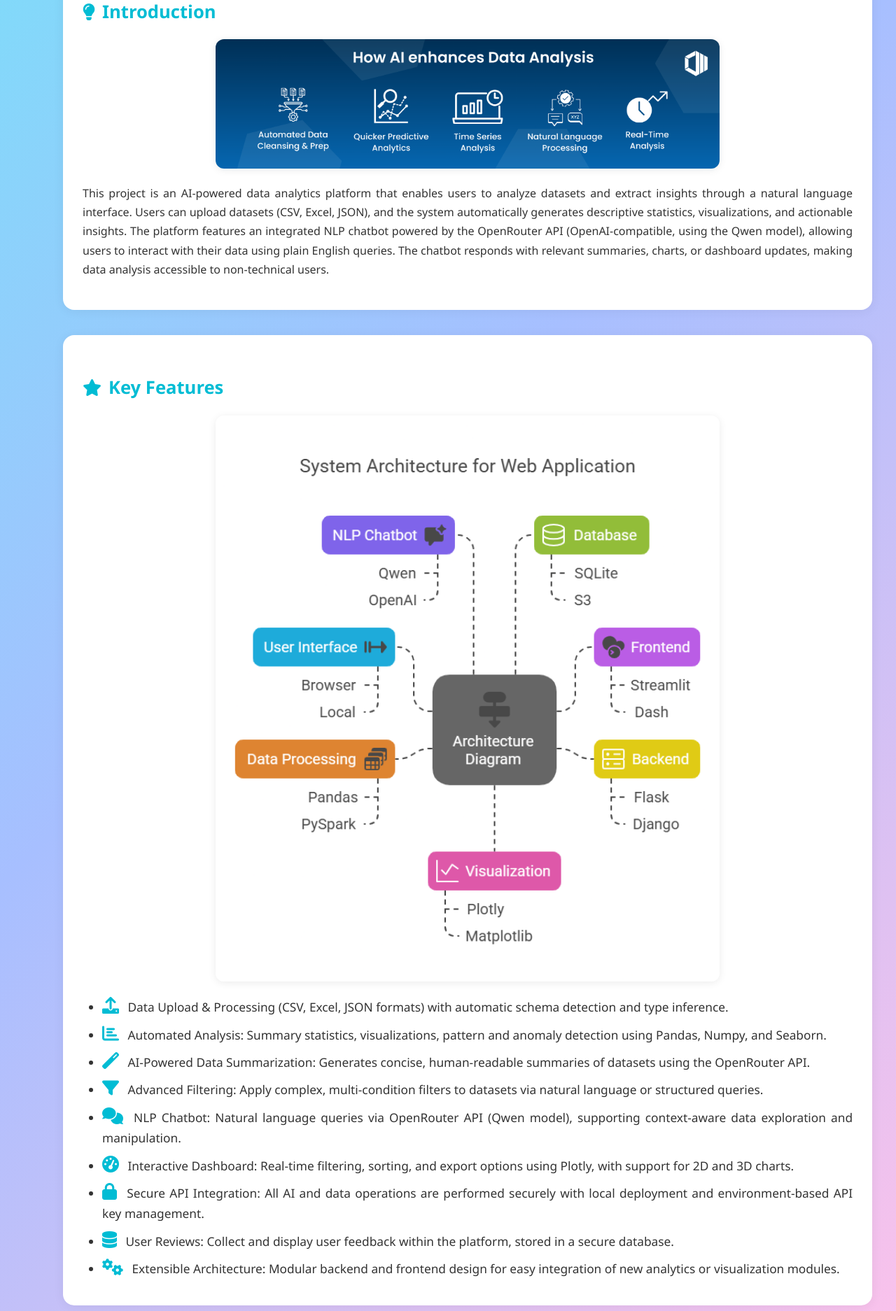
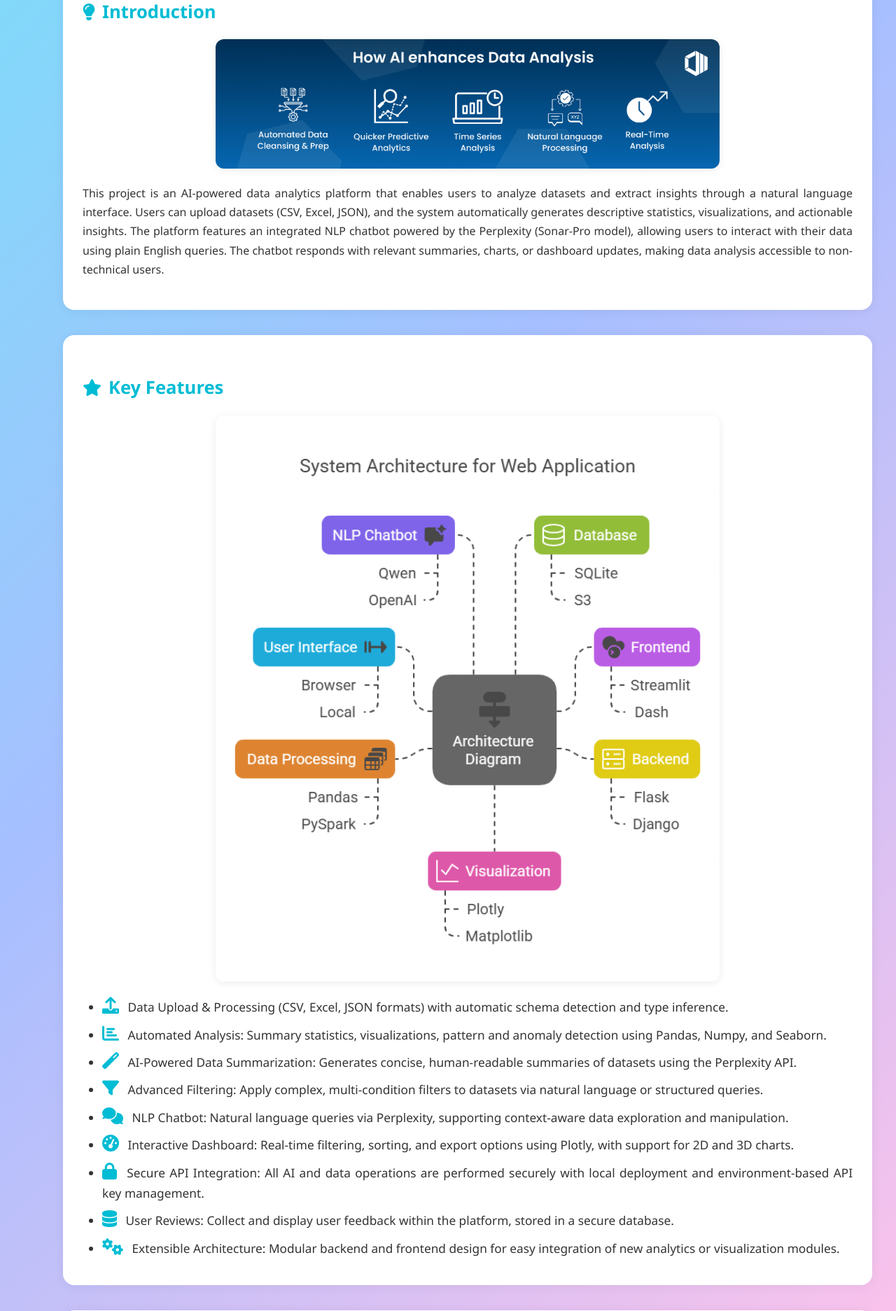
Before and after one commit to Waqar-Wani/Automatic-Data-Analytics-with-NLP, a Flask app: page /about-project in a window 1280 px wide. Shown: the part 677-2551 px from the top of the page at 70% size. Run offline with Flask 3, Linux system fonts and the light colour scheme.

Commit message:
Perplexity Doc update

```diff
--- a/backend/templates/about_project.html
+++ b/backend/templates/about_project.html
@@ -26,7 +26,7 @@
     <section class="about-section-card">
         <h2><i class="fas fa-lightbulb icon"></i> Introduction</h2>
         <img class="about-section-img" src="{{ url_for('static', filename='images/intro.jpg') }}" alt="Data Analysis">
-        <p>This project is an AI-powered data analytics platform that enables users to analyze datasets and extract insights through a natural language interface. Users can upload datasets (CSV, Excel, JSON), and the system automatically generates descriptive statistics, visualizations, and actionable insights. The platform features an integrated NLP chatbot powered by the OpenRouter API (OpenAI-compatible, using the Qwen model), allowing users to interact with their data using plain English queries. The chatbot responds with relevant summaries, charts, or dashboard updates, making data analysis accessible to non-technical users.</p>
+        <p>This project is an AI-powered data analytics platform that enables users to analyze datasets and extract insights through a natural language interface. Users can upload datasets (CSV, Excel, JSON), and the system automatically generates descriptive statistics, visualizations, and actionable insights. The platform features an integrated NLP chatbot powered by the Perplexity (Sonar-Pro model), allowing users to interact with their data using plain English queries. The chatbot responds with relevant summaries, charts, or dashboard updates, making data analysis accessible to non-technical users.</p>
     </section>
     <!-- Key Features Section -->
     <section class="about-section-card">
@@ -35,9 +35,9 @@
         <ul class="about-features-list">
             <li><i class="fas fa-upload icon"></i> Data Upload & Processing (CSV, Excel, JSON formats) with automatic schema detection and type inference.</li>
             <li><i class="fas fa-chart-bar icon"></i> Automated Analysis: Summary statistics, visualizations, pattern and anomaly detection using Pandas, Numpy, and Seaborn.</li>
-            <li><i class="fas fa-magic icon"></i> AI-Powered Data Summarization: Generates concise, human-readable summaries of datasets using the OpenRouter API.</li>
+            <li><i class="fas fa-magic icon"></i> AI-Powered Data Summarization: Generates concise, human-readable summaries of datasets using the Perplexity API.</li>
             <li><i class="fas fa-filter icon"></i> Advanced Filtering: Apply complex, multi-condition filters to datasets via natural language or structured queries.</li>
-            <li><i class="fas fa-comments icon"></i> NLP Chatbot: Natural language queries via OpenRouter API (Qwen model), supporting context-aware data exploration and manipulation.</li>
+            <li><i class="fas fa-comments icon"></i> NLP Chatbot: Natural language queries via Perplexity, supporting context-aware data exploration and manipulation.</li>
             <li><i class="fas fa-tachometer-alt icon"></i> Interactive Dashboard: Real-time filtering, sorting, and export options using Plotly, with support for 2D and 3D charts.</li>
             <li><i class="fas fa-lock icon"></i> Secure API Integration: All AI and data operations are performed securely with local deployment and environment-based API key management.</li>
             <li><i class="fas fa-database icon"></i> User Reviews: Collect and display user feedback within the platform, stored in a secure database.</li>
@@ -69,7 +69,7 @@
     <section class="about-section-card">
         <h2><i class="fas fa-cogs icon"></i> Proposed Solution</h2>
         <ul>
-            <li>AI-Powered Natural Language Querying: Enables users to interact with datasets using plain English, powered by OpenRouter API (Qwen model) for context-aware data analysis and filtering.</li>
+            <li>AI-Powered Natural Language Querying: Enables users to interact with datasets using plain English, powered by Perplexity for context-aware data analysis and filtering.</li>
             <li>Automated Data Analysis & Visualization: Instantly generates descriptive statistics, advanced visualizations (2D/3D), and actionable insights using Pandas, Numpy, Plotly, and Seaborn.</li>
             <li>Secure Local Data Processing: All data operations and AI queries are performed on the user's local environment, ensuring privacy and compliance for sensitive datasets.</li>
             <li>Modular & Extensible Architecture: Backend and frontend are designed for easy integration of new analytics modules, visualization types, or external APIs.</li>
@@ -82,7 +82,7 @@
         <ul>
             <li>Enable Seamless Data Upload and Processing</li>
             <li>Provide Automated Insights and Visualizations</li>
-            <li>Integrate NLP-Based Querying Capabilities (OpenRouter API, Qwen)</li>
+            <li>Integrate NLP-Based Querying Capabilities (Perplexity API, Sonar- Pro)</li>
             <li>Ensure Data Privacy and Security</li>
             <li>Support Domain-Specific Use Cases</li>
             <li>Promote Scalability and Flexibility</li>
@@ -97,13 +97,13 @@
             <li><b>Backend:</b> Flask REST API with modular blueprints for NLP, reviews, and data processing. Handles authentication, session management, and secure API key usage.</li>
             <li><b>Data Processing:</b> Pandas and Numpy for schema inference, data cleaning, normalization, and advanced multi-condition filtering. Supports CSV, Excel, and JSON formats.</li>
             <li><b>Analytics Engine:</b> Plotly and Seaborn for generating interactive 2D/3D charts, anomaly detection, and exportable visualizations. Supports real-time dashboard updates.</li>
-            <li><b>NLP Chatbot:</b> OpenRouter API (Qwen model) for context-aware natural language queries, filter extraction, and AI-powered data summarization. Integrates securely with backend for data-driven responses.</li>
+            <li><b>NLP Chatbot:</b> Perplexity for context-aware natural language queries, filter extraction, and AI-powered data summarization. Integrates securely with backend for data-driven responses.</li>
             <li><b>Database:</b> SQLite (default, via SQLAlchemy ORM) for user reviews and session data, with optional support for PostgreSQL and MongoDB for scalability and backup.</li>
             <li><b>Frontend:</b> Flask (Jinja2 templates), HTML, CSS, JavaScript - File upload, dashboards, chatbot UI</li>
             <li><b>Backend:</b> Flask - API handling, authentication, data processing</li>
             <li><b>Data Processing:</b> Pandas, Numpy - Cleaning, preprocessing</li>
             <li><b>Analytics Engine:</b> Plotly, Seaborn - Visualizations, anomaly detection</li>
-            <li><b>NLP Chatbot:</b> OpenRouter API (Qwen model) - Query interpretation and data interaction</li>
+            <li><b>NLP Chatbot:</b> Perplexity - Query interpretation and data interaction</li>
             <li><b>Database:</b> SQLite (default), with support for PostgreSQL and MongoDB - Storage and backup</li>
         </ul>
     </section>
```
Also changed, not shown: README.md.
